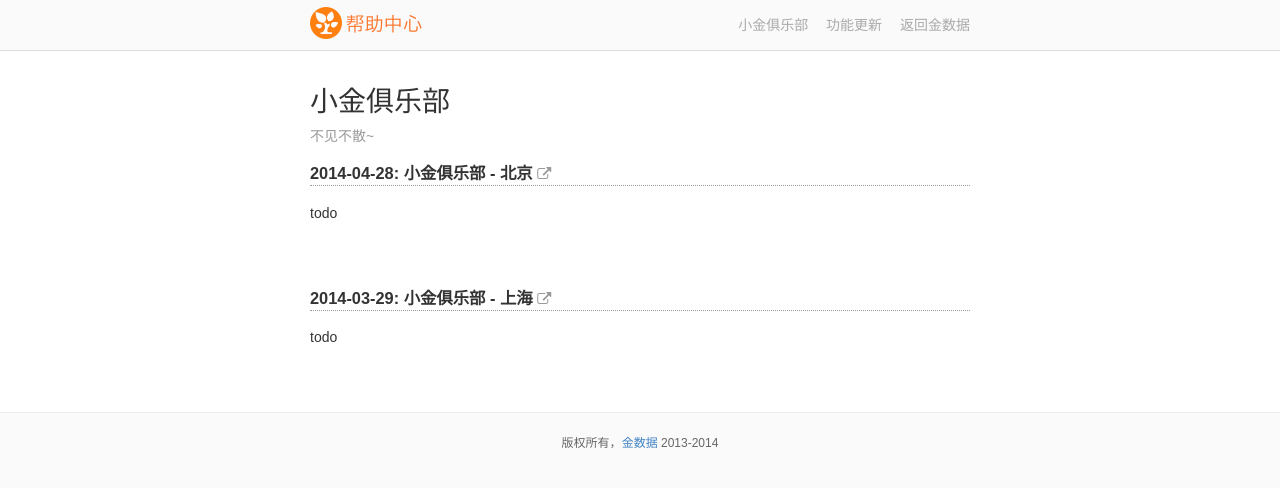
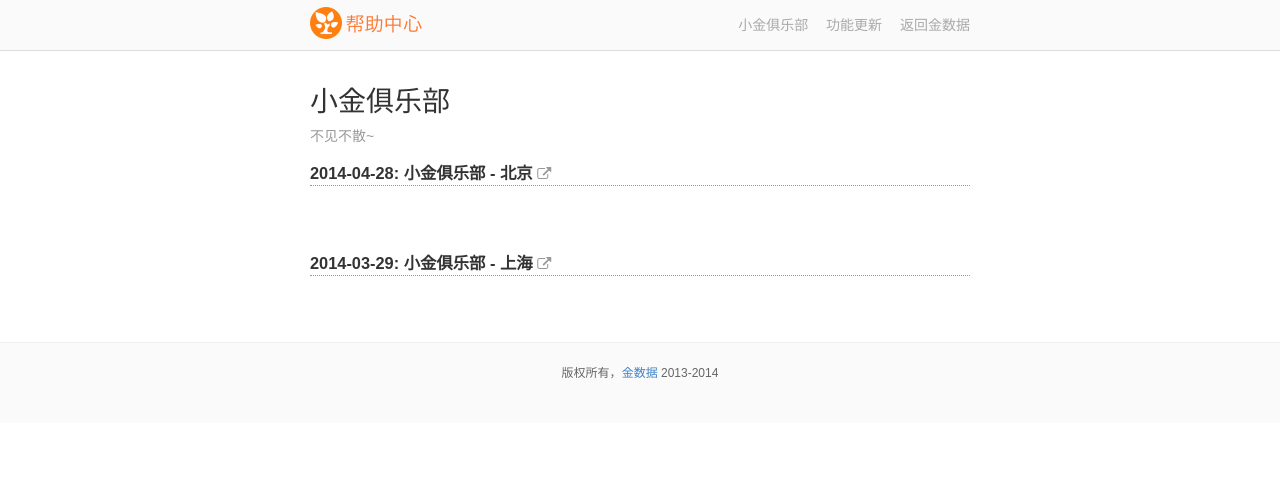
Before and after one commit to jinshuju/help.jinshuju.net, a Jekyll site: the page built from club/index.html, in a window 1280 px wide. Shown: the top 488 px of the page. Built offline with Jekyll 4.4.1, drawn with Linux system fonts in a browser that asks for light colours; Markdown is read by kramdown in place of the engine named in the settings.

Commit message:
modify xiaojin club part

```diff
--- a/club/index.html
+++ b/club/index.html
@@ -10,9 +10,8 @@
   {% for page in site.categories.club %}
   <div class="update clearfix">
     <h3>{{ page.date | date: "%F"}}: {{ page.title }}
-    <a href="{{ page.url }}" class="update-link"><i class="fa fa-external-link"></i></a>
+    	<a href="{{ page.url }}" class="update-link" target="_blank"><i class="fa fa-external-link"></i></a>
     </h3>
-    <div class="update-content article">{{ page.content }}</div>
   </div>
   {% endfor %}
 
```
